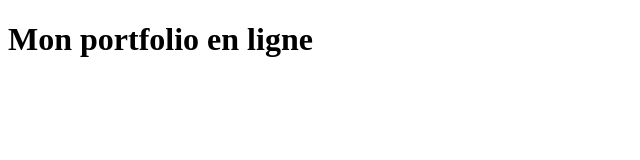
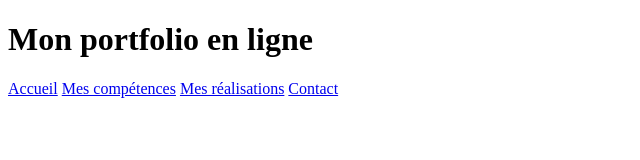
Before and after one commit to jose49260/portfolioHtml, a plain HTML site: page index.html in a window 1280 px wide. Shown: the whole page, without its empty margins (0-640 px from the left). Drawn offline with Linux system fonts and the light colour scheme.

Commit message:
Ajout de la liaison avec le fichier CSS, mise en place de la structure html

```diff
--- a/index.html
+++ b/index.html
@@ -3,14 +3,29 @@
     <head>
         <meta charset="utf-8">
         <title>Mon Portfolio en ligne</title>
+        <!--Liaison avec le fichier CSS-->
+        <link rel="stylesheet" href="css/styles.css">
     </head>
     <body>
-        <header>
+        <header id="accueil">
             <h1>Mon portfolio en ligne</h1>
         </header>
-        <nav></nav>
+        <nav>
+            <a href="#" title="Accueil">Accueil</a>
+            <a href="#" title="Mes compétences">Mes compétences</a>
+            <a href="#" title="Mes réalisations">Mes réalisations</a>
+            <a href="#" title="Contact">Contact</a>
+        </nav>
         <main>
+            <section id="competences">
 
+            </section>
+            <section id="realisations">
+
+            </section>
+            <section id="contact">
+
+            </section>
         </main>
         <footer>
 
```
